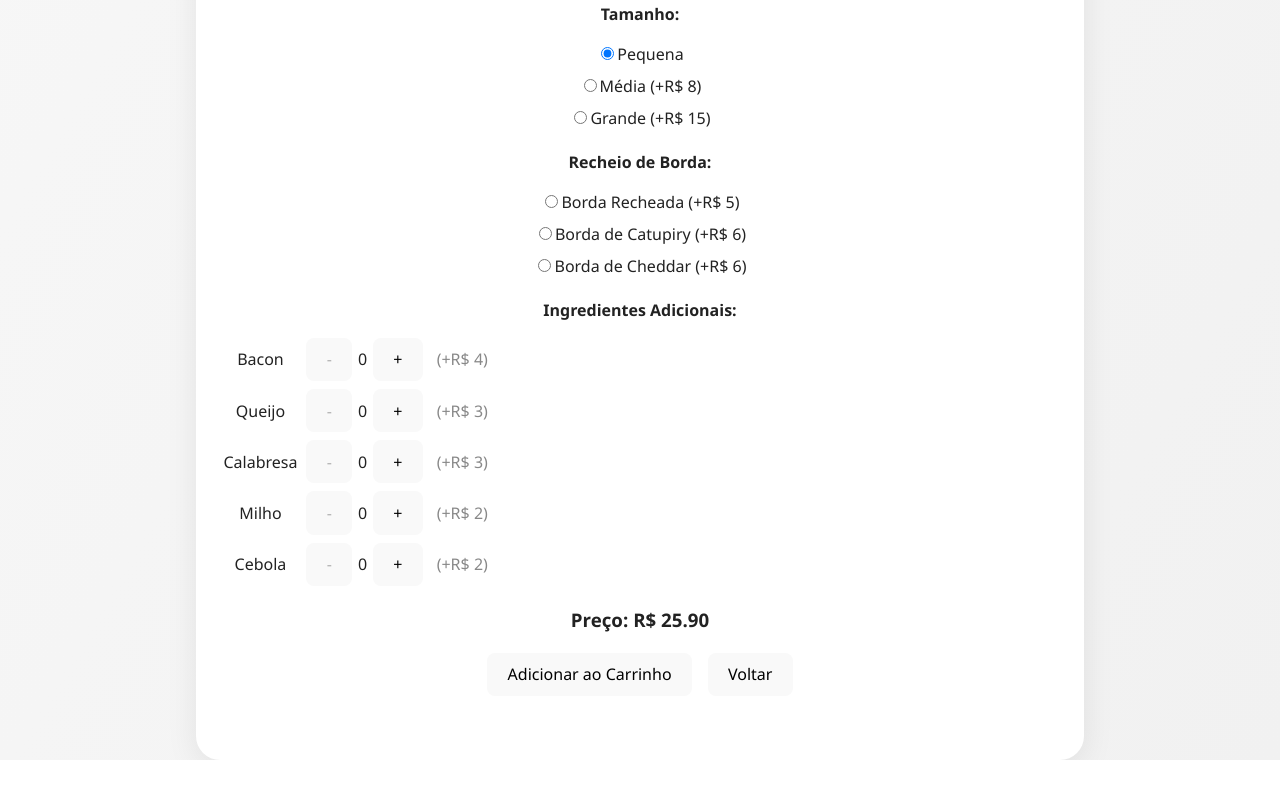
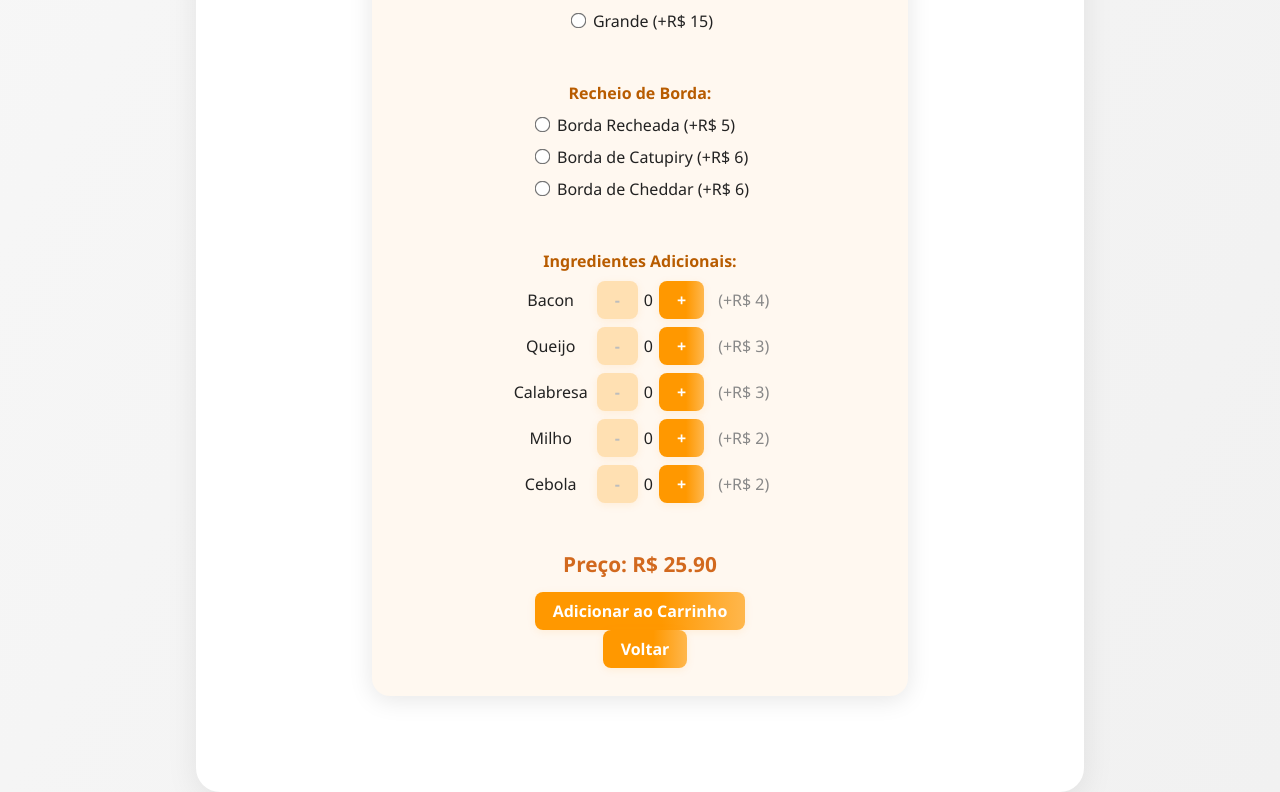
Before and after one commit to EmanuelAmi-UEA/Callidus, a React (Vite) app in the folder losmanospizzaria/: page /pizza/1 in a window 1280 px wide. Shown: the part 876-1668 px from the top of the page. Before the commit the page ends 1636 px from the top, so only its background shows below. Built offline with nearby package versions, Linux system fonts and the light colour scheme.

Commit message:
ajeitando o uso do adicionar carrinho

```diff
--- a/losmanospizzaria/src/components/PizzaCard.jsx
+++ b/losmanospizzaria/src/components/PizzaCard.jsx
@@ -3,6 +3,8 @@ import React, { useState } from 'react';
 import { useParams, useNavigate } from 'react-router-dom';
 import { toast } from 'react-toastify';
 import pizzasData from '../data/pizzas.json';
+import { useCart } from '../context/CarrinhoContext';
+import "../css/PizzaCard.css"; // Importando o CSS específico para o componente PizzaCard
 
 // Função para garantir que a imagem sempre venha do assets local
 const getPizzaImage = (imgName) => {
@@ -37,6 +39,7 @@ const INGREDIENTES_EXTRAS = [
 const PizzaCard = () => {
 	const { id } = useParams();
 	const navigate = useNavigate();
+	const { adicionarAoCarrinho } = useCart();
 	const pizza = pizzasData.pizzas.find(p => String(p.id) === String(id));
 
 	const [tamanho, setTamanho] = useState(TAMANHOS[0]);
@@ -46,7 +49,6 @@ const PizzaCard = () => {
 	if (!pizza) {
 		return <div>Pizza não encontrada. <button onClick={() => navigate(-1)}>Voltar</button></div>;
 	}
-
 
 	const precoBase = pizza.preco * tamanho.fator + tamanho.acrescimo;
 	const precoBorda = borda ? (BORDAS.find(b => b.nome === borda)?.preco || 0) : 0;
@@ -68,9 +70,17 @@ const PizzaCard = () => {
 		});
 	};
 
-	const adicionarAoCarrinho = () => {
-		toast.success(`Pizza "${pizza.nome}" adicionada ao carrinho!`);
-		// Aqui você pode integrar com o contexto/carrinho global se quiser
+
+		const handleAdicionarAoCarrinho = () => {
+			// Monta o objeto da pizza com as opções selecionadas
+			const pizzaCarrinho = {
+				...pizza,
+				tamanho: tamanho.nome,
+				borda,
+				extras: { ...extras },
+				preco: precoTotal
+			};
+			adicionarAoCarrinho(pizzaCarrinho);
 		};
 
 		return (
@@ -136,7 +146,7 @@ const PizzaCard = () => {
 				</div>
 
 				<h3>Preço: R$ {precoTotal.toFixed(2)}</h3>
-				<button onClick={adicionarAoCarrinho}>Adicionar ao Carrinho</button>
+				   <button onClick={handleAdicionarAoCarrinho}>Adicionar ao Carrinho</button>
 				<button style={{marginLeft: 16}} onClick={() => navigate(-1)}>Voltar</button>
 			</div>
 		);
```
Lines whose indentation alone changed are shown as unchanged.
